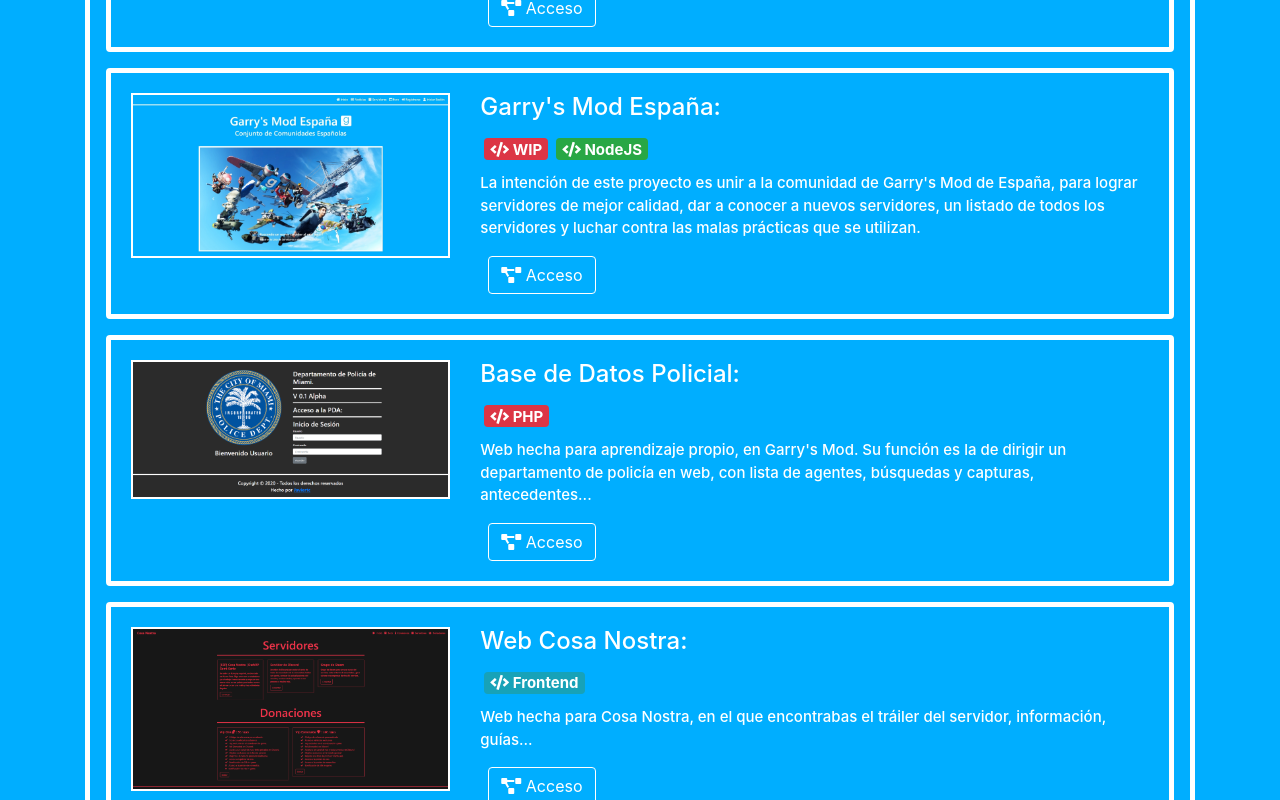
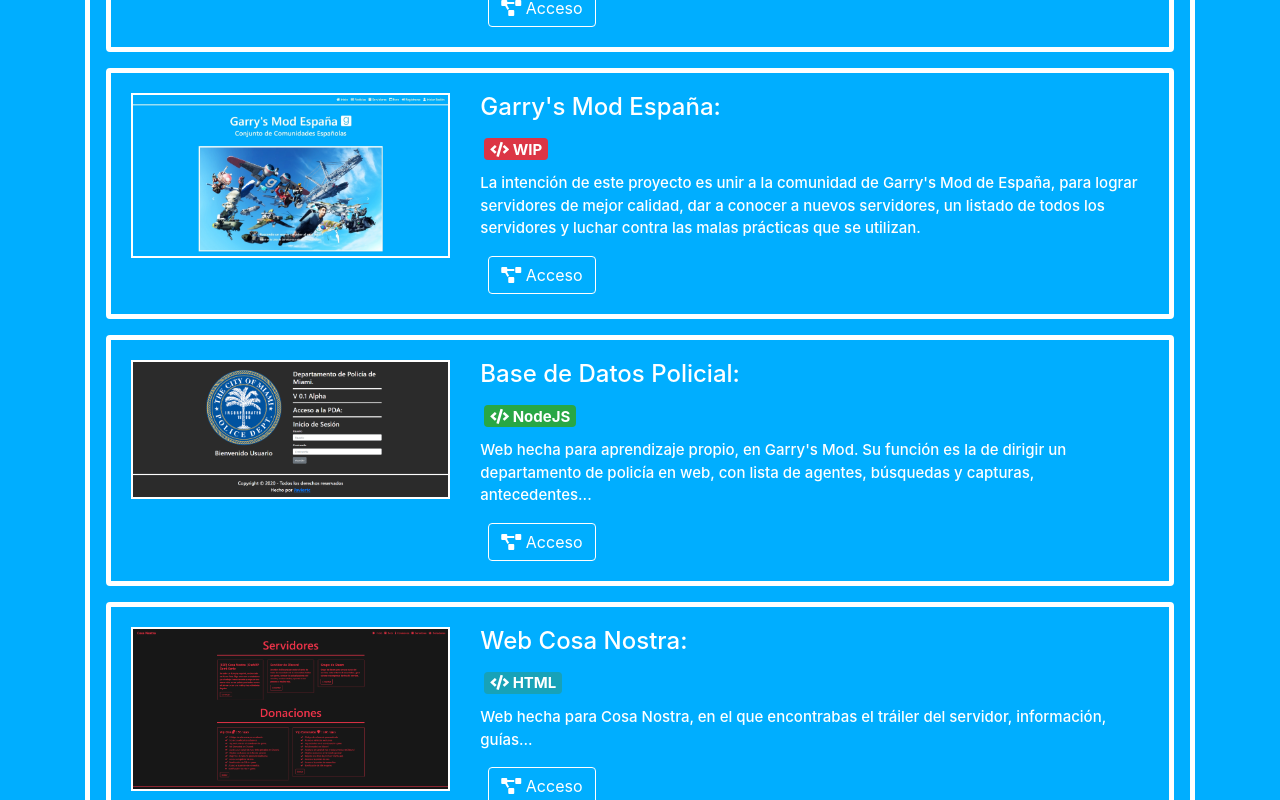
Before and after one commit to thejaviertc/portfolio-javiertc, a React (Create React App) app: page / in a window 1280 px wide. Shown: the part 1600-2400 px from the top of the page. Built offline with nearby package versions, Linux system fonts and the light colour scheme.

Commit message:
Create Badges Component Fixes #6

```diff
--- a/src/components/Badge.js
+++ b/src/components/Badge.js
@@ -1,13 +1,11 @@
 // Basic
-import React, { Component } from "react";
+import React from "react";
 
 // Badge Component
-class Badge extends Component {
-    render() {
-        return (
-            <span className="badge badge-danger mx-1 my-1 text-white"><i className="fas fa-user"></i> Encargado DarkRP</span>
-        );
-    }
+function Badge(props) {
+    return (
+        <span className={"badge " + props.color + " text-white mx-1 my-1 text-white"}><i class={props.icon}></i> {props.text}</span>
+    )
 }
 
 export default Badge;
--- a/src/components/Projects.js
+++ b/src/components/Projects.js
@@ -8,6 +8,7 @@
 import cosaNostraImg from "../img/webcosanostra.png";
 import discordBotImg from "../img/discordbot.png";
 import emergenciasImg from "../img/emergencias.jpg";
+import Badge from "./Badge";
 
 // Projects Component
 class Projects extends Component {
@@ -16,57 +17,66 @@
             {
                 image: steamStatsImg,
                 name: "Steam Workshop",
-                badges: [
-                    <span class="badge badge-danger text-white mx-1 my-1"><i class="fas fa-code"></i> WIP</span>,
-                    <span class="badge badge-success text-white mx-1 my-1"><i class="fas fa-code"></i> NodeJS</span>
-                ],
+                badges: {
+                    color:"badge-danger",
+                    icon: "fas fa-code",
+                    text: "WIP"
+                },
                 text: "Web hecha para que la gente introduzca su perfil de Steam, y le devuelva una lista con todos los addons que hayan publicado y sus estadísticas, como las visitas, favoritos... Además podrá ver las estadísticas totales",
                 link: "https://github.com/thejaviertc/steam-workshop-stats"
             },
             {
                 image: gmodEspanaImg,
                 name: "Garry's Mod España",
-                badges: [
-                    <span class="badge badge-danger text-white mx-1 my-1"><i class="fas fa-code"></i> WIP</span>,
-                    <span class="badge badge-success text-white mx-1 my-1"><i class="fas fa-code"></i> NodeJS</span>
-                ],
+                badges: {
+                    color:"badge-danger",
+                    icon: "fas fa-code",
+                    text: "WIP"
+                },
                 text: "La intención de este proyecto es unir a la comunidad de Garry's Mod de España, para lograr servidores de mejor calidad, dar a conocer a nuevos servidores, un listado de todos los servidores y luchar contra las malas prácticas que se utilizan.",
                 link: "https://github.com/thejaviertc/gmodespana"
             },
             {
                 image: policePdImg,
                 name: "Base de Datos Policial",
-                badges: [
-                    <span class="badge badge-danger text-white mx-1 my-1 text-white"><i class="fas fa-code"></i> PHP</span>
-                ],
+                badges: {
+                    color:"badge-success",
+                    icon: "fas fa-code",
+                    text: "NodeJS"
+                },
                 text: "Web hecha para aprendizaje propio, en Garry's Mod. Su función es la de dirigir un departamento de policía en web, con lista de agentes, búsquedas y capturas, antecedentes...",
                 link: "https://github.com/thejaviertc/police-pd"
             },
             {
                 image: cosaNostraImg,
                 name: "Web Cosa Nostra",
-                badges: [
-                    <span class="badge badge-info mx-1 my-1 text-white"><i class="fas fa-code"></i> Frontend</span>
-                ],
+                badges: {
+                    color:"badge-info",
+                    icon: "fas fa-code",
+                    text: "HTML"
+                },
                 text: "Web hecha para Cosa Nostra, en el que encontrabas el tráiler del servidor, información, guías...",
                 link: "https://github.com/thejaviertc/web-cosa-nostra"
             },
             {
                 image: discordBotImg,
                 name: "Bot de Discord",
-                badges: [
-                    <span class="badge badge-success text-white mx-1 my-1"><i class="fas fa-code"></i> NodeJS</span>
-                ],
+                badges: {
+                    color:"badge-success",
+                    icon: "fas fa-code",
+                    text: "NodeJS"
+                },
                 text: "Bot de Discord hecho para Cosa Nostra, el cual su función es dar autosoporte a la gente, indicar la cantidad de personas jugando al servidor y nuevos comandos para hacer un chat IC en el propio Discord como /twitter, /policía, /ems, /ayuntamiento...",
                 link: "https://github.com/thejaviertc/discord-bot"
             },
             {
                 image: emergenciasImg,
                 name: "Vehículos de Emergencias",
-                badges: [
-                    <span class="badge badge-primary mx-1 my-1 text-white"><i class="fas fa-code"></i> GLua</span>,
-                    <span class="badge badge-primary mx-1 my-1 text-white"><i class="fas fa-code"></i> Diseño</span>
-                ],
+                badges: {
+                    color:"badge-primary",
+                    icon: "fas fa-code",
+                    text: "Diseño"
+                },
                 text: "Vehículos de Emergencias de España, para que las comunidades de Garry's Mod de Roleplay tengan una gran variedad de vehículos de emergencias españoles.",
                 link: "/vehiculos"
             }
@@ -83,7 +93,7 @@
                             <div class="col-12 col-md-8 text-center text-md-left">
                                 <h4 class="card-title text-white">{project.name}:</h4>
                                 <h5>
-                                    {project.badges}
+                                    <Badge color={project.badges.color} icon={project.badges.icon} text={project.badges.text} />
                                 </h5>
                                 <p>{project.text}</p>
                                 <a class="btn btn-primary mx-2" href={project.link} role="button"><i class="fas fa-project-diagram"></i> Acceso</a>
```
